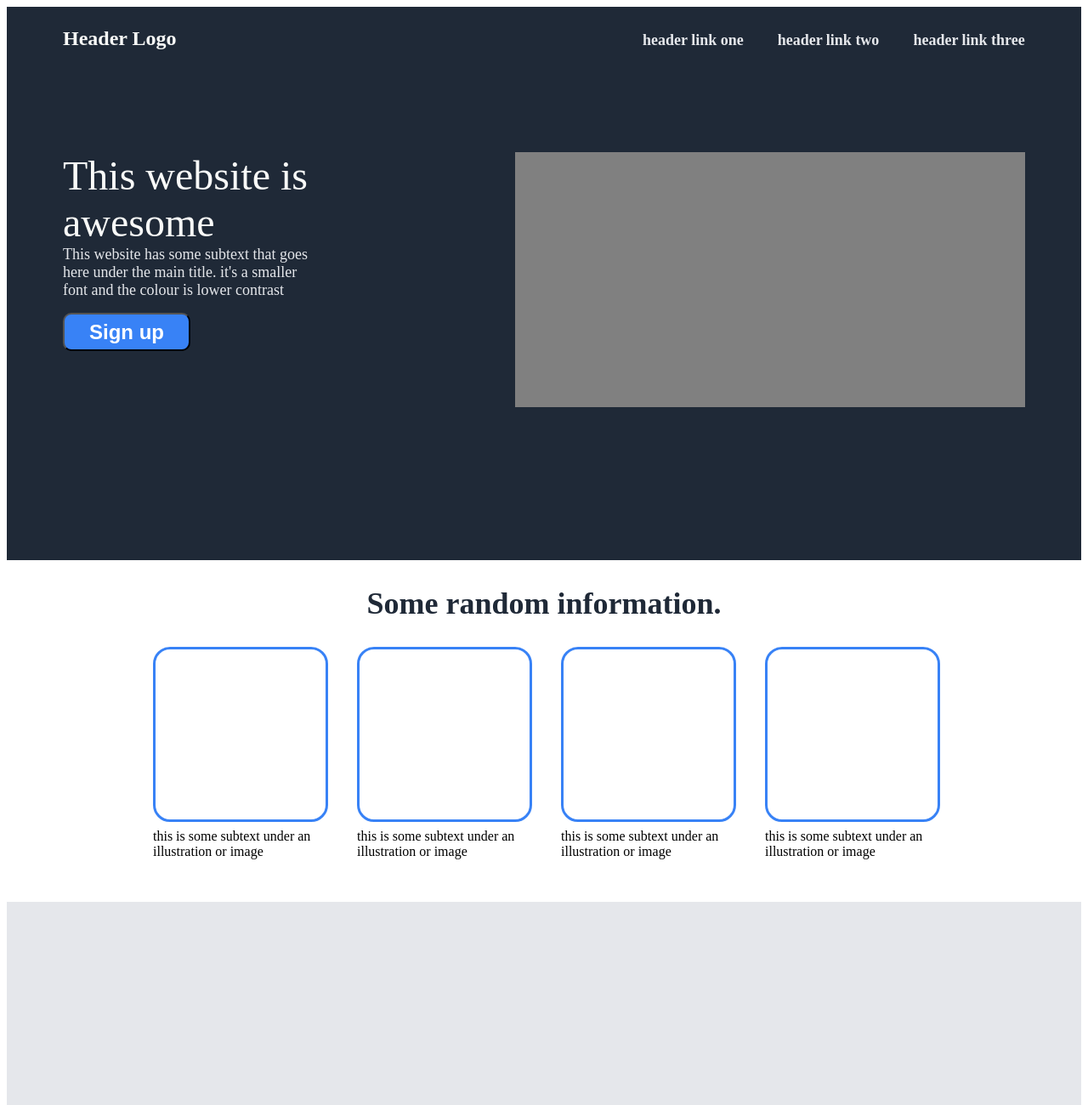
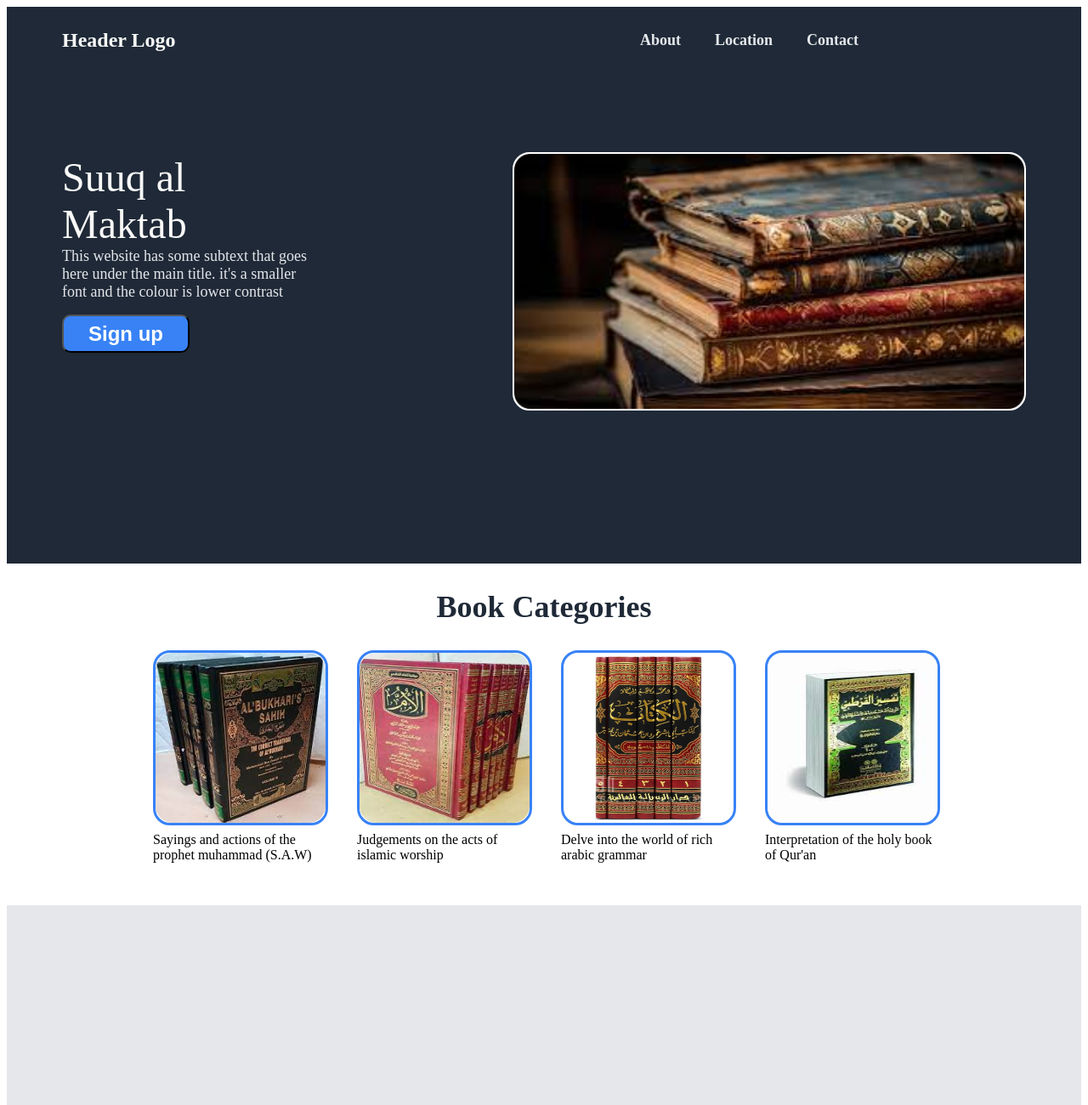
Before and after one commit to ABU-BAW/Landing_page, a plain HTML site: page index.html in a window 1280 px wide. Shown: the top 1300 px of the page at 85% size. Drawn offline with Linux system fonts and the light colour scheme.

Commit message:
Configuring page to personal preferrence

```diff
--- a/index.html
+++ b/index.html
@@ -12,7 +12,7 @@
             <div class="left-items">
                     <div class="logo"><h3>Header Logo</h3></div>
                     <div class="head-content">
-                        <div class="h1">This website is awesome</div>
+                        <div class="h1">Suuq al Maktab</div>
                         <div class="txt">This website has some subtext that goes here under the main title. it's a smaller font and the colour is lower contrast
                             <button id="clk">Sign up</button>
                         </div>
@@ -21,45 +21,45 @@
             <div class="right-items">
                     <div>
                             <ul>
-                                <li><a href="#">header link one</a></li>
-                                <li><a href="#">header link two</a></li>
-                                <li><a href="#">header link three</a></li>
+                                <li><a href="#">About</a></li>
+                                <li><a href="#">Location</a></li>
+                                <li><a href="#">Contact</a></li>
                             </ul>
                     </div>
-                    <div class="image"></div>
+                    <div class="image"><img id="special" src="stack.jpeg" alt="pic.of stack of books"></div>
             </div>
         </div>
         <div class="second-section">
-            <div><h2>Some random information.</h2></div>
+            <div><h2>Book Categories</h2></div>
             <div class="containers">
                 <div class="info">
-                    <div class="card"></div>
-                    <div>this is some subtext under an illustration or image</div>
+                    <div class="card"><img src="hadeeth.jpeg" alt="pic.of hadeeth book"></div>
+                    <div>Sayings and actions of the prophet muhammad (S.A.W)</div>
                 </div>
                 <div class="info">
-                    <div class="card"></div>
-                    <div>this is some subtext under an illustration or image</div>
+                    <div class="card"><img src="fiqh.jpeg" alt="pic.of fiqh book"></div>
+                    <div>Judgements on the acts of islamic worship</div>
                 </div>
                 <div class="info">
-                    <div class="card"></div>
-                    <div>this is some subtext under an illustration or image</div>
+                    <div class="card"><img src="nahwu.jpg" alt="pic.of nahwu book"></div>
+                    <div>Delve into the world of rich arabic grammar</div>
                 </div>
                 <div class="info">
-                    <div class="card"></div>
-                    <div>this is some subtext under an illustration or image</div>
+                    <div class="card"><img src="tafseer.jpeg" alt="pic.of tafseer book"></div>
+                    <div>Interpretation of the holy book of Qur'an</div>
                 </div>
             </div>
         </div>
         <div class="third-section">
             <div>
-                <div><em>This is an inspiring quote, or a testimonial from a customer. Maybe it's just filling up space or maybe people will actually read it. who knows? all i know is that it looks nice.</em></div>
-                <div id="ref">-Thor, God of thunder</div>
+                <div><em>Seeking Knowledge is compulsory upon all believing men and women.</em></div>
+                <div id="ref">-Messenger of God, Muhammad bn Abdullah</div>
             </div>
         </div>
         <div class="fourth-section">
             <div class="box">
                 <div>
-                    <div>Call to action! it's time!</div>
+                    <div style="font-size:24px"><strong>Call to action! it's time!</strong></div>
                     <div>Sign up for our product by clicking that button over there!</div>
                 </div>
                 <div><button id="press">Sign up</button></div>
--- a/styles.css
+++ b/styles.css
@@ -74,6 +74,7 @@ em{
     background:#808080;
     margin-top:120px;
     text-align:center;
+    border-radius: 20px;
 }
 .txt{
     font-size:18px;
@@ -130,7 +131,7 @@ button{
     font-weight:bold;
 }
 
-#press{
+#press,.image{
     border:2px solid white;
 }
 .box{
@@ -154,7 +155,7 @@ button{
    gap:40px;
 
 }
-.info,.card
+.info,.card,img
 {
     height:200px;
     width:200px;
@@ -172,6 +173,12 @@ button{
     font-weight:200;
     font-size:25px;
 }
-/*.right-items{
-    margin-left:70px;
+img{
+
+    border-radius:20px;
 }
+#special
+{
+    height:300px;
+    width:600px;
+}
```
Also changed, not shown: fiqh.jpeg (added), hadeeth.jpeg (added), nahwu.jpg (added), stack.jpeg (added), tafseer.jpeg (added).
